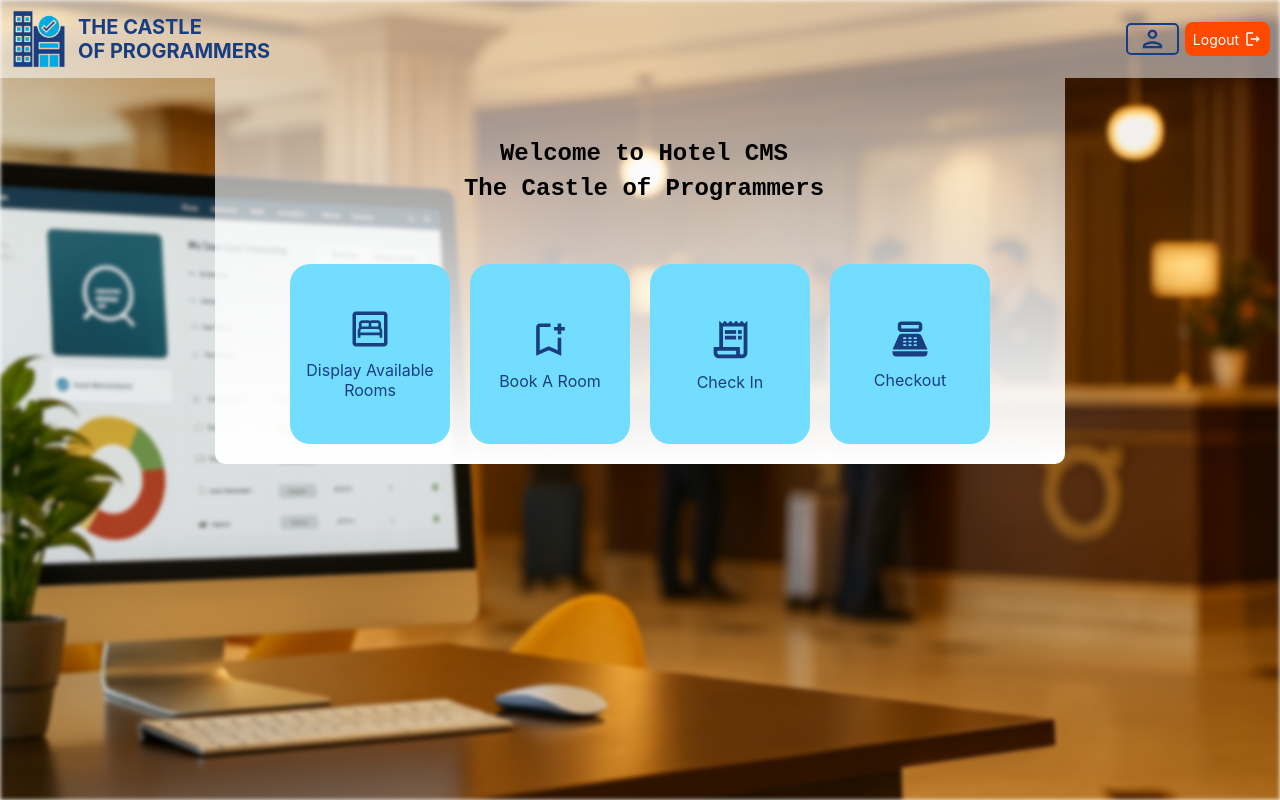
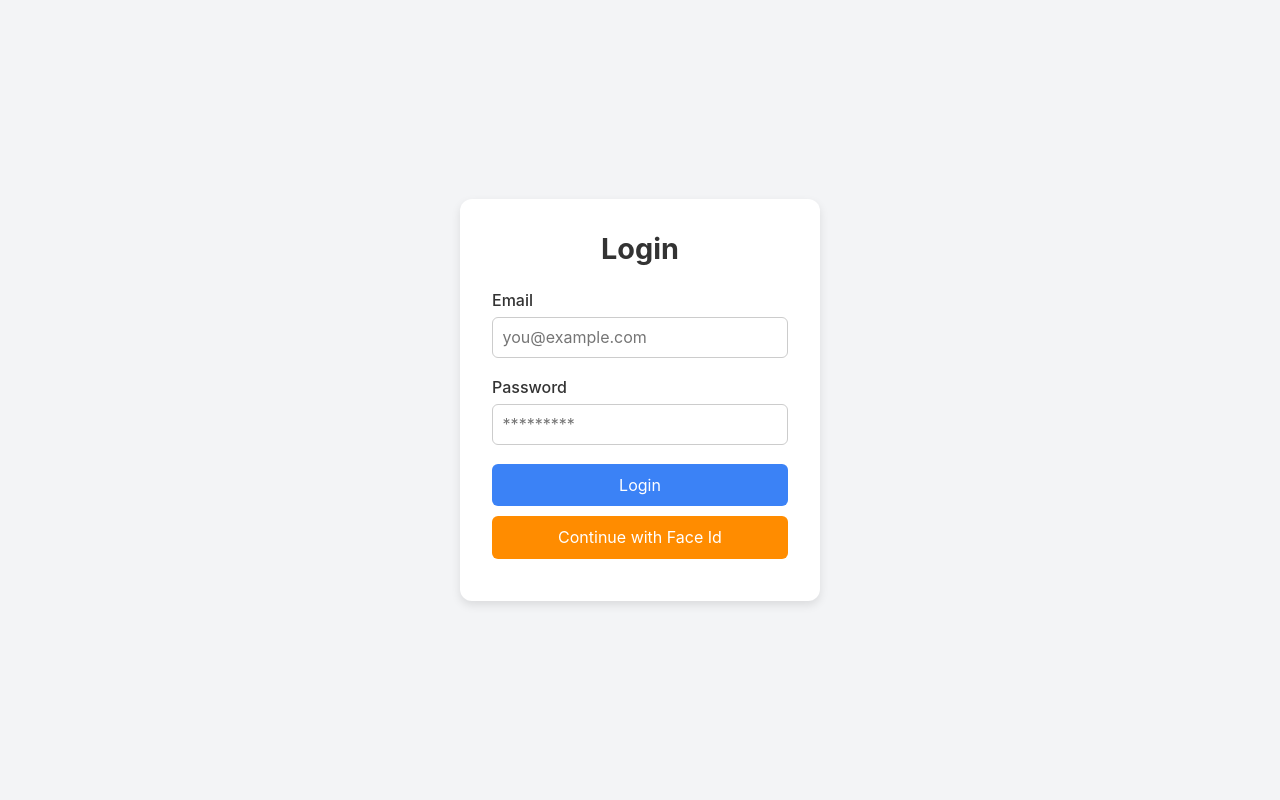
Before and after one commit to syedbilalalam/hotel-management-ui, a React (Vite) app: page / in a window 1280 px wide. Built offline with nearby package versions, Linux system fonts and the light colour scheme.

Commit message:
Fix: Login bypass issue fixed

```diff
--- a/src/main.tsx
+++ b/src/main.tsx
@@ -151,7 +151,7 @@ export function Main() {
 
     return (
         <UserContext.Provider value={{ login }}>
-            {loginState ? (
+            {!loginState ? (
                 <Login {...{ setLoginState, userEmail, userPassword }} />
             ) : renderApp ? (
                 <>
```
